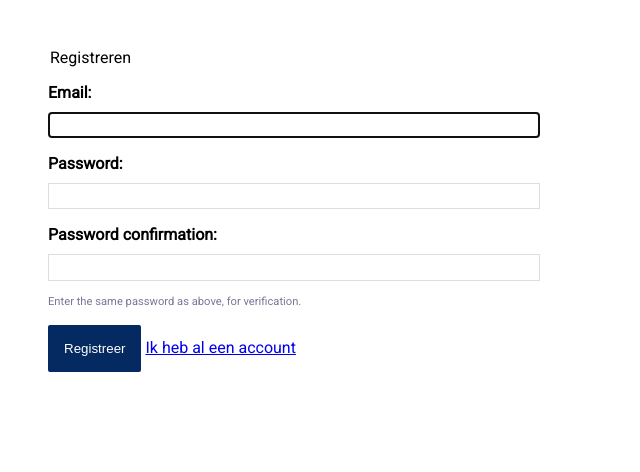
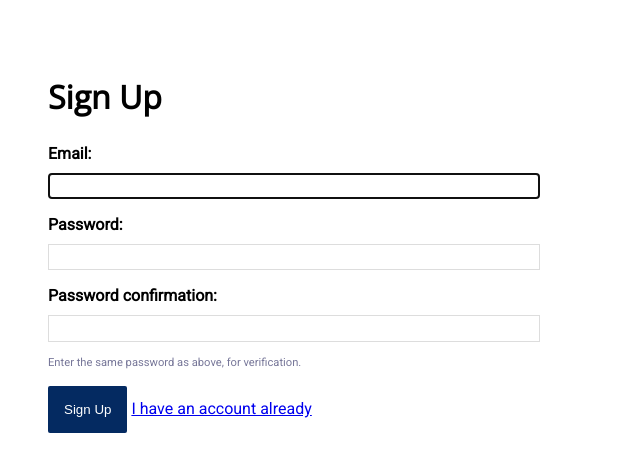
Before and after one commit to AndreasMilants/novem, a Django app: page /auth/signup/ in a window 1280 px wide. Shown: the top 472 px of the page, without its empty margins (0-640 px from the left). Run offline with Django 3.2, Linux system fonts and the light colour scheme.

Commit message:
translations

```diff
--- a/surveys/templates/surveys/finish-survey.html
+++ b/surveys/templates/surveys/finish-survey.html
@@ -3,7 +3,7 @@
 
 {% block content %}
     <h1>{% trans 'Survey' %} {{ survey }}</h1>
-    <h2>{% trans 'Finish survey' %}</h2>
+    <h2>{% trans 'Which 3 aspects are the most important to you?' %}</h2>
     <form method="post" class="survey">
         {% include 'surveys/_survey-nav.html' %}
         {% csrf_token %}
--- a/users/templates/auth/login.html
+++ b/users/templates/auth/login.html
@@ -1,13 +1,13 @@
 {% extends '_base.html' %}
-{% load i18n static %}
+{% load i18n %}
 
-{% block title %}Novem | Aanmelden{% endblock title %}
+{% block title %}Novem{% endblock title %}
 {% block content %}
     <h1>{% trans 'Log In' %}</h1>
     <form method="post">
         {% csrf_token %}
         {{ form.as_p }}
         <button type="submit">Log In</button>
-        <a href="{% url 'signup' %}">Ik heb nog geen account</a>
+        <a href="{% url 'signup' %}">{% trans "I don't have an account yet" %}</a>
     </form>
 {% endblock content %}
--- a/users/templates/auth/logout.html
+++ b/users/templates/auth/logout.html
@@ -1,7 +1,7 @@
 {% extends '_base.html' %}
 {% load i18n static %}
 
-{% block title %}Novem | Afmelden{% endblock title %}
+{% block title %}Novem{% endblock title %}
 {% block content %}
     <h2>{% trans "You've been logged out!" %}</h2>
     <p>
--- a/users/templates/auth/signup.html
+++ b/users/templates/auth/signup.html
@@ -1,11 +1,13 @@
 {% extends '_base.html' %}
-{% block title %}Novem | Aanmelden{% endblock title %}
+{% load i18n %}
+
+{% block title %}Novem{% endblock title %}
 {% block content %}
+    <h1>{% trans 'Sign Up' %}</h1>
     <form method="post">
-        <legend>Registreren</legend>
         {% csrf_token %}
         {{ form.as_p }}
-        <button type="submit">Registreer</button>
-        <a href="{% url 'login' %}">Ik heb al een account</a>
+        <button type="submit">{% trans 'Sign Up' %}</button>
+        <a href="{% url 'login' %}">{% trans 'I have an account already' %}</a>
     </form>
 {% endblock content %}
```
Also changed, not shown: locale/en/LC_MESSAGES/django.po, locale/nl/LC_MESSAGES/django.po, 2 other files.
